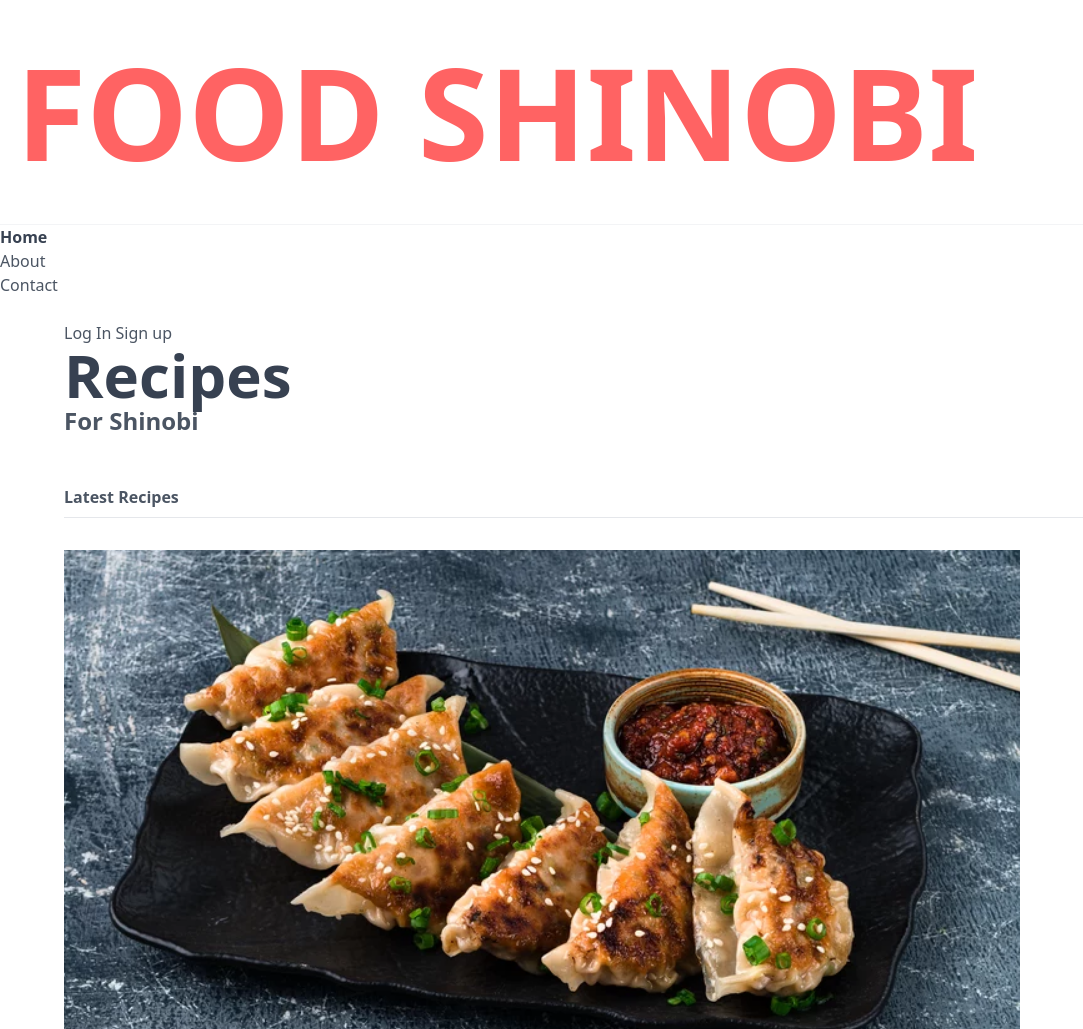
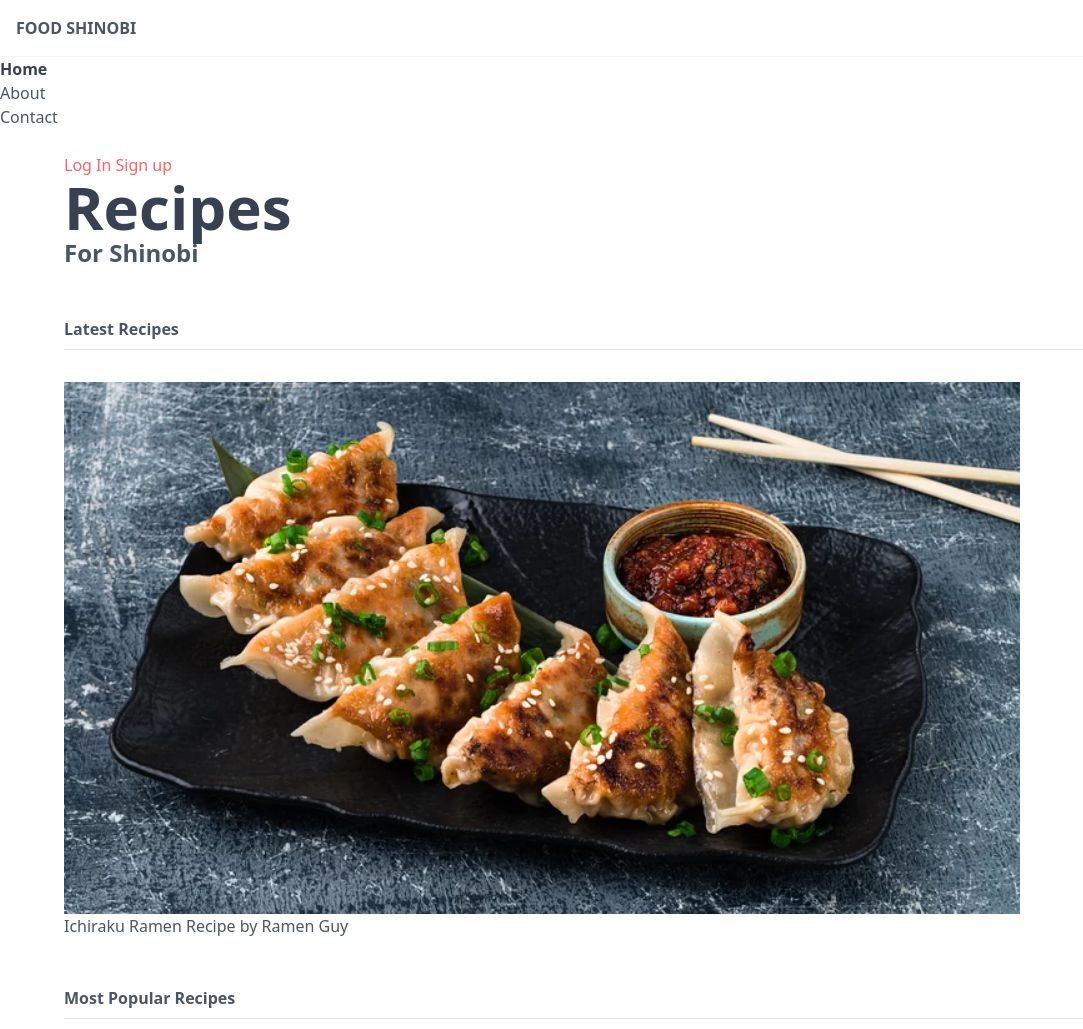
Before and after one commit to Keerthanaparthiban/Tailwind, a website: page public/index.html in a window 1280 px wide. Shown: the top 1029 px of the page, without its empty margins (0-1083 px from the left). Drawn offline with Linux system fonts and the light colour scheme.

Commit message:
custom font family, color and strength

```diff
--- a/public/index.html
+++ b/public/index.html
@@ -7,15 +7,13 @@
     <link rel="icon" href="assets/favicon.ico" type="image/x-icon" />
     <link rel="stylesheet" href="./styles.css" />
   </head>
-  <body class="text-gray-600">
+  <body class="text-gray-600 font-body">
     <div>
       <div>
         <!--begin of nav-->
         <nav>
           <div>
-            <h1
-              class="font-bold uppercase p-4 border-b border-gray-100 text-mammoth text-primary"
-            >
+            <h1 class="font-bold uppercase p-4 border-b border-gray-100">
               <a href="/">Food Shinobi</a>
             </h1>
           </div>
@@ -41,8 +39,8 @@
       <!--end nav-->
       <main class="px-16 py-6">
         <div>
-          <a href="#">Log In</a>
-          <a href="#">Sign up</a>
+          <a href="#" class="text-primary">Log In</a>
+          <a href="#" class="text-primary">Sign up</a>
         </div>
 
         <header>
@@ -80,7 +78,7 @@
             </div>
           </div>
           <div>
-            <div>Load more</div>
+            <div class="bg-secondary-100 text-secondary-200">Load more</div>
           </div>
         </div>
       </main>
```
